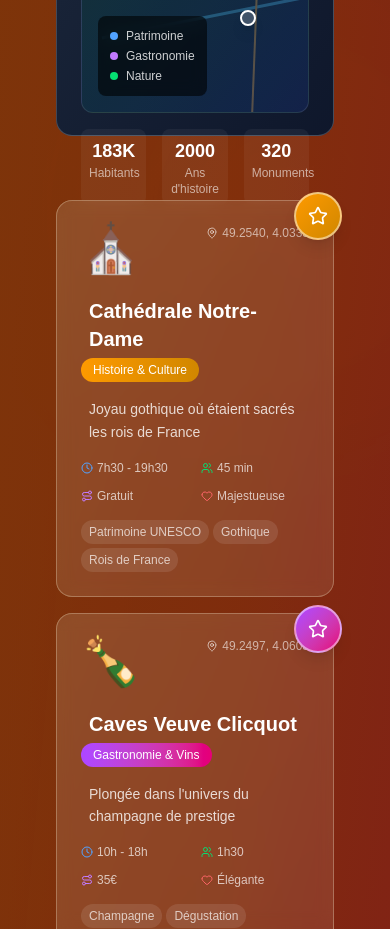
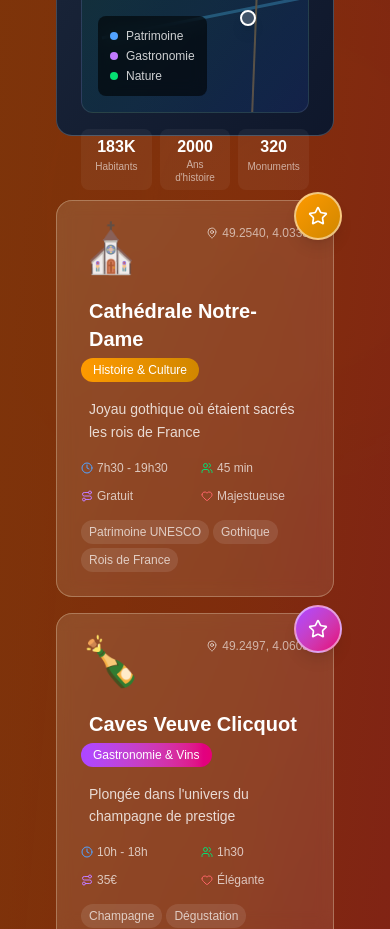
Before and after one commit to Kyria-Zaire/yunicity-website, a Next.js app: page / in a window 390 px wide. Shown: the part 9380-10309 px from the top of the page. Built offline with nearby package versions, Linux system fonts and the light colour scheme.

Commit message:
fix: reduce stats reims padding and gap for mobile - no overflow

```diff
--- a/src/components/DecouverteReimsSection.tsx
+++ b/src/components/DecouverteReimsSection.tsx
@@ -320,18 +320,18 @@
       </div>
 
       {/* Stats ville */}
-      <div className="mt-4 grid grid-cols-3 gap-4 text-center">
-        <div className="bg-white/5 rounded-lg p-2">
-          <div className="text-lg font-bold text-white">183K</div>
-          <div className="text-xs text-white/60">Habitants</div>
+      <div className="mt-4 grid grid-cols-3 gap-2 sm:gap-4 text-center">
+        <div className="bg-white/5 rounded-lg p-1.5 sm:p-3">
+          <div className="text-base sm:text-lg font-bold text-white">183K</div>
+          <div className="text-[10px] sm:text-xs text-white/60">Habitants</div>
         </div>
-        <div className="bg-white/5 rounded-lg p-2">
-          <div className="text-lg font-bold text-white">2000</div>
-          <div className="text-xs text-white/60">Ans d'histoire</div>
+        <div className="bg-white/5 rounded-lg p-1.5 sm:p-3">
+          <div className="text-base sm:text-lg font-bold text-white">2000</div>
+          <div className="text-[10px] sm:text-xs text-white/60 leading-tight">Ans d'histoire</div>
         </div>
-        <div className="bg-white/5 rounded-lg p-2">
-          <div className="text-lg font-bold text-white">320</div>
-          <div className="text-xs text-white/60">Monuments</div>
+        <div className="bg-white/5 rounded-lg p-1.5 sm:p-3">
+          <div className="text-base sm:text-lg font-bold text-white">320</div>
+          <div className="text-[10px] sm:text-xs text-white/60">Monuments</div>
         </div>
       </div>
     </motion.div>
```
